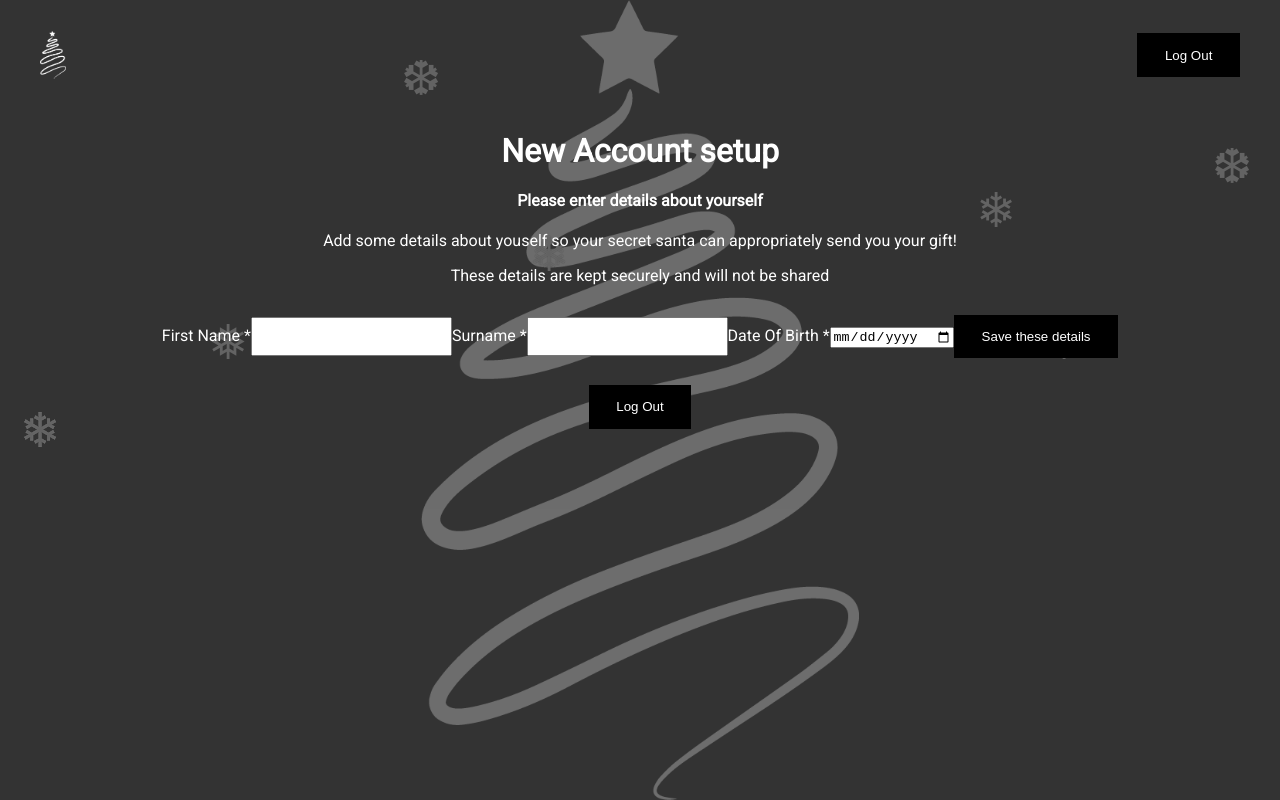
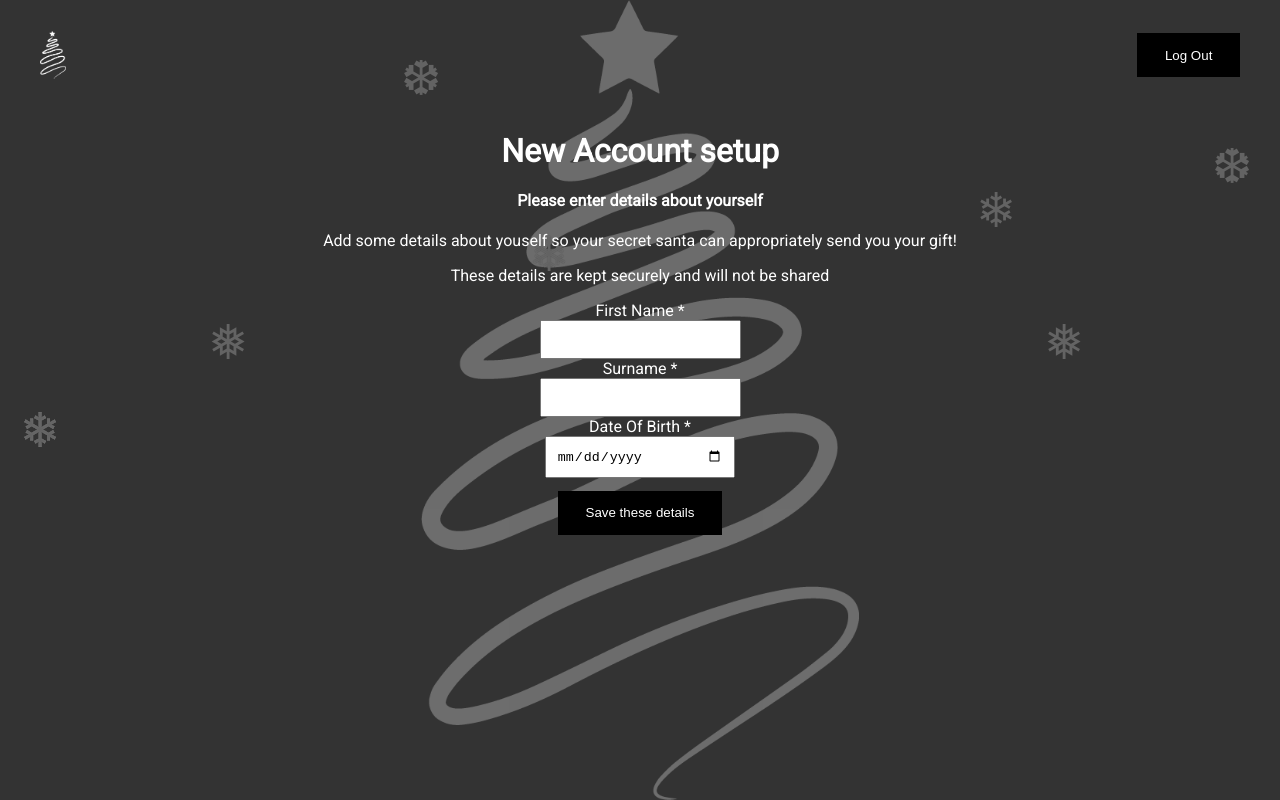
Before and after one commit to Nathanavie/SecretSanta, a React (Create React App) app: page /setup in a window 1280 px wide. Built offline with nearby package versions, Linux system fonts and the light colour scheme; no server answers; the database is empty; sample sign-in values are in the browser's storage.

Commit message:
Fixed the horrific layout on the setup page

```diff
--- a/src/App.css
+++ b/src/App.css
@@ -101,10 +101,13 @@ button {
   text-align: left;
 }
 
-input[name="password"], input[name="email"], input[type="text"] {
+input[name="password"], input[name="email"], input[type="text"], input[type="date"] {
   padding: 10px
 }
 
+input[type="date"] {
+  width: 12.5em;
+}
 .group p {
   pointer-events: none;
   color: #fff;
--- a/src/components/Setup.js
+++ b/src/components/Setup.js
@@ -60,7 +60,7 @@ class Setup extends React.Component {
                     <h4>Please enter details about yourself</h4>
                     <p>Add some details about youself so your secret santa can appropriately send you your gift!</p>
                     <p>These details are kept securely and will not be shared</p>
-                    <form onSubmit={this.submitDetails}>
+                    <form className="detailsForm" onSubmit={this.submitDetails}>
                         <label>First Name *</label>
                         <input
                             type="text"
@@ -90,11 +90,6 @@ class Setup extends React.Component {
                             value="Save these details"
                             />
                     </form>
-                    <input
-                        type="submit"
-                        value="Log Out"
-                        onClick={() => this.props.logOutUser()}
-                        />
                 </>
             )
       }
```
